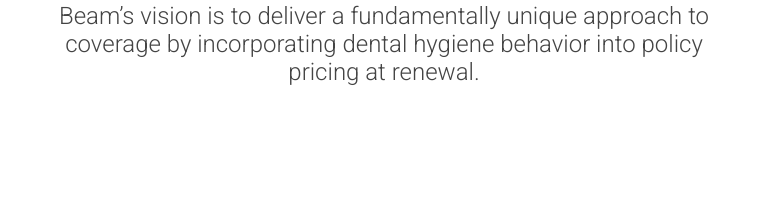
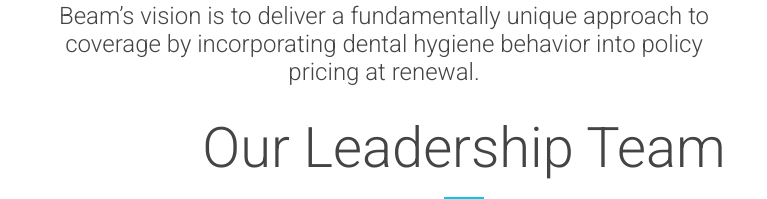
Before and after one commit to Erick-Bravo/dental-design-ui, a React (Create React App) app: page / in a window 1280 px wide. Shown: the part 1168-1367 px from the top of the page, without its empty margins (256-1023 px from the left). Before the commit the page ends 1278 px from the top, so only its background shows below. Built offline with nearby package versions, Linux system fonts and the light colour scheme.

Commit message:
LeadershipTeam component created

```diff
--- a/src/App.js
+++ b/src/App.js
@@ -1,4 +1,5 @@
 import NavBar from "./components/NavBar";
+import LeadershipTeam from "./components/LeadershipTeam";
 import './App.css';
 
 const App = () => {
@@ -16,14 +17,19 @@
 
       <section className="center">
         <section className="center-message">
+
           <h2>Our Mission & Vision</h2>
+
           <section className="light-blue-line-container">
             <div className="light-blue-line"></div>
           </section>
+
           <p>Beam Dental was founded on the idea that everyone deserves access to dental care, centering our mission around closing the gap of the 100 million Americans who don't. By blending innovative technology with traditional insurance policies, we've been able to bring incredible value to the employee benefits market—both disrupting insurance forever and delivering on our mission. </p>
           <p>Beam’s vision is to deliver a fundamentally unique approach to coverage by incorporating dental hygiene behavior into policy pricing at renewal.</p>
         </section>
       </section>
+
+      <LeadershipTeam />
 
       <footer>
 
--- a/src/components/LeadershipTeam/index.css
+++ b/src/components/LeadershipTeam/index.css
@@ -0,0 +1,16 @@
+.leadership-container {
+    position: absolute;
+    width: 710px;
+    height: 57px;
+    left: 365px;
+    top: 1238px;
+
+    font-family: Roboto;
+    font-style: normal;
+    font-weight: 300;
+    font-size: 56px;
+    line-height: 66px;
+    text-align: center;
+
+    color: #444444;
+}
--- a/src/components/LeadershipTeam/index.js
+++ b/src/components/LeadershipTeam/index.js
@@ -0,0 +1,17 @@
+import React from "react";
+import "./index.css";
+
+const LeadershipTeam = () => {
+    return (
+        <section className="leadership-container">
+            <h2>Our Leadership Team</h2>
+
+            <section className="light-blue-line-container">
+                <div className="light-blue-line"></div>
+            </section>
+
+        </section>
+    );
+};
+
+export default LeadershipTeam;
```
Also changed, not shown: src/App.css (line endings or trailing spaces).
